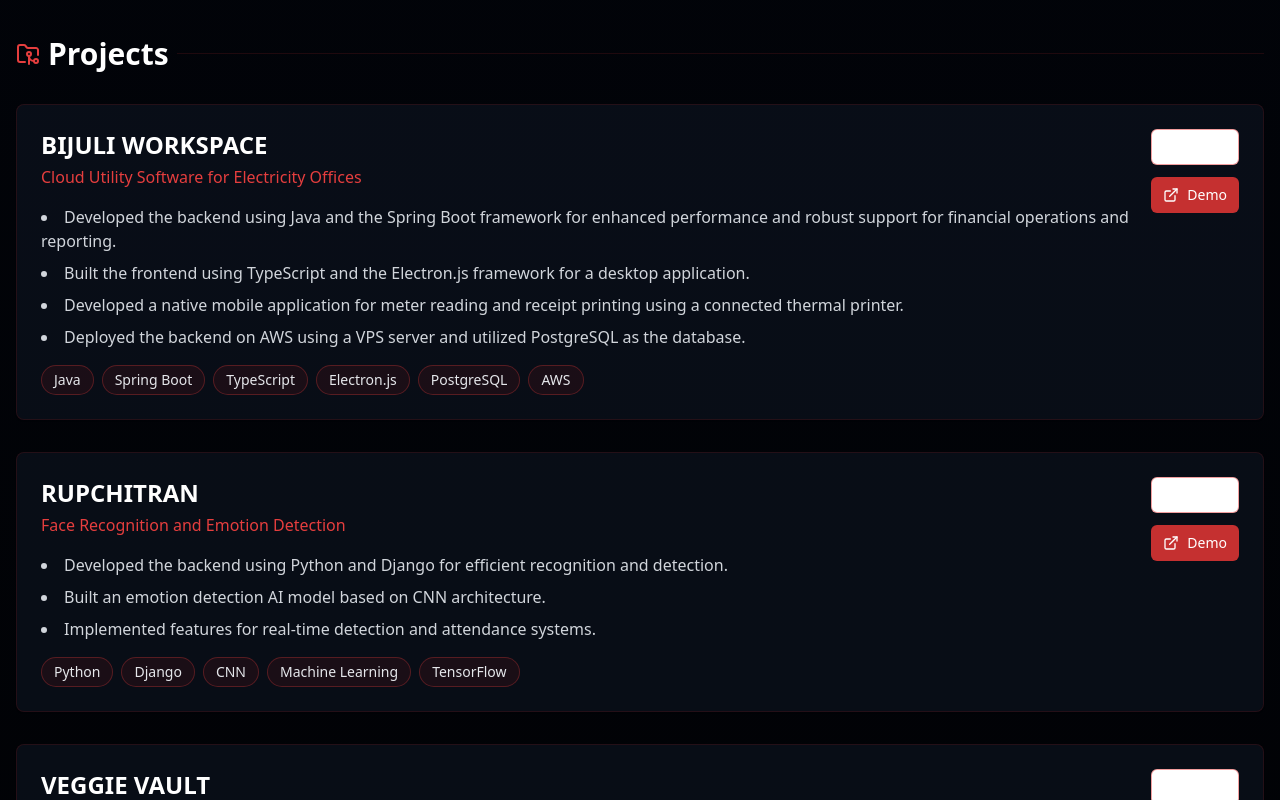
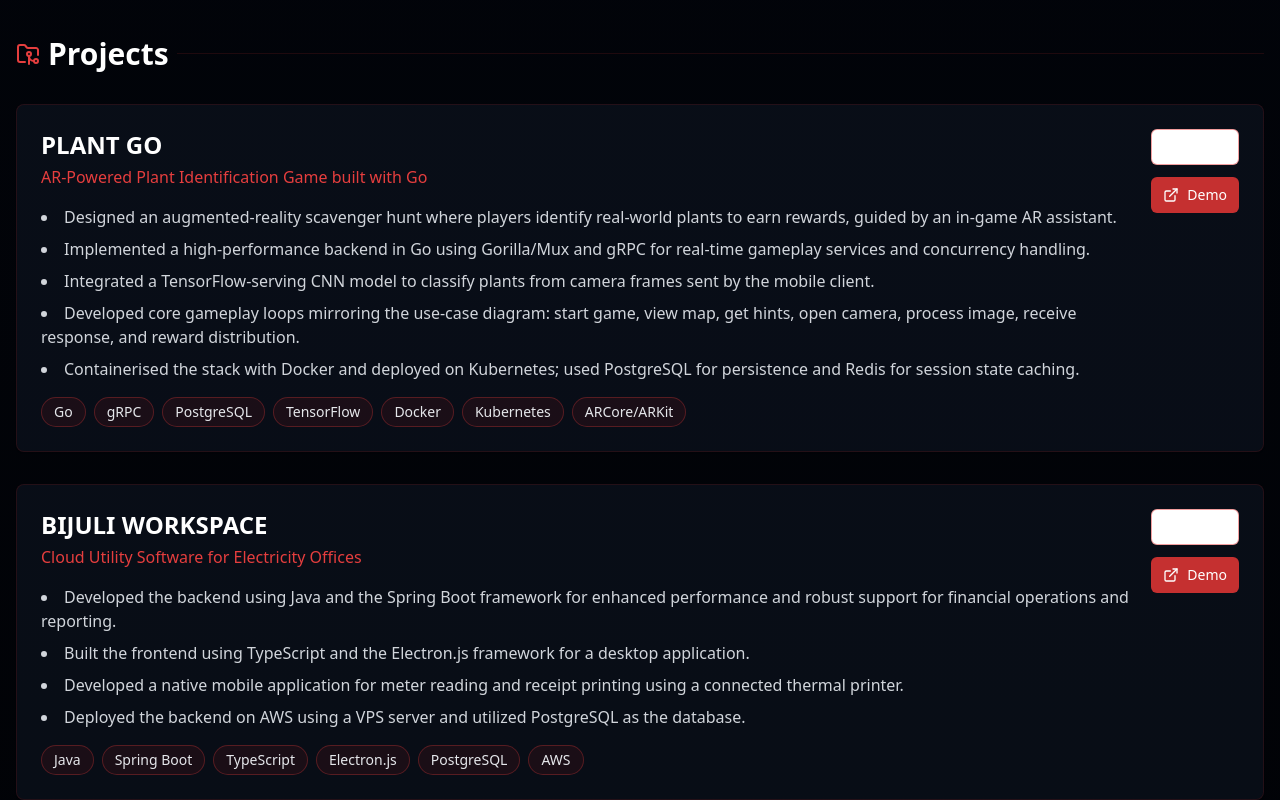
Before and after one commit to Awasthi19/portfolio, a Next.js app: page / in a window 1280 px wide. Shown: the part 2760-3560 px from the top of the page. Built offline with nearby package versions, Linux system fonts and the light colour scheme; a web font is replaced by a local one.

Commit message:
added a plant go project

```diff
--- a/src/components/projects.tsx
+++ b/src/components/projects.tsx
@@ -5,6 +5,22 @@ import SectionHeading from "@/components/section-heading"
 
 export default function Projects() {
   const projects = [
+    {
+      title: "PLANT GO",
+      subtitle: "AR‑Powered Plant Identification Game built with Go",
+      description: [
+        "Designed an augmented‑reality scavenger hunt where players identify real‑world plants to earn rewards, guided by an in‑game AR assistant.",
+        "Implemented a high‑performance backend in Go using Gorilla/Mux and gRPC for real‑time gameplay services and concurrency handling.",
+        "Integrated a TensorFlow‑serving CNN model to classify plants from camera frames sent by the mobile client.",
+        "Developed core gameplay loops mirroring the use‑case diagram: start game, view map, get hints, open camera, process image, receive response, and reward distribution.",
+        "Containerised the stack with Docker and deployed on Kubernetes; used PostgreSQL for persistence and Redis for session state caching.",
+      ],
+      technologies: ["Go", "gRPC", "PostgreSQL", "TensorFlow", "Docker", "Kubernetes", "ARCore/ARKit"],
+      links: {
+        github: "#",
+        live: "#",
+      },
+    },
     {
       title: "BIJULI WORKSPACE",
       subtitle: "Cloud Utility Software for Electricity Offices",
@@ -26,7 +42,7 @@ export default function Projects() {
       description: [
         "Developed the backend using Python and Django for efficient recognition and detection.",
         "Built an emotion detection AI model based on CNN architecture.",
-        "Implemented features for real-time detection and attendance systems.",
+        "Implemented features for real‑time detection and attendance systems.",
       ],
       technologies: ["Python", "Django", "CNN", "Machine Learning", "TensorFlow"],
       links: {
```
